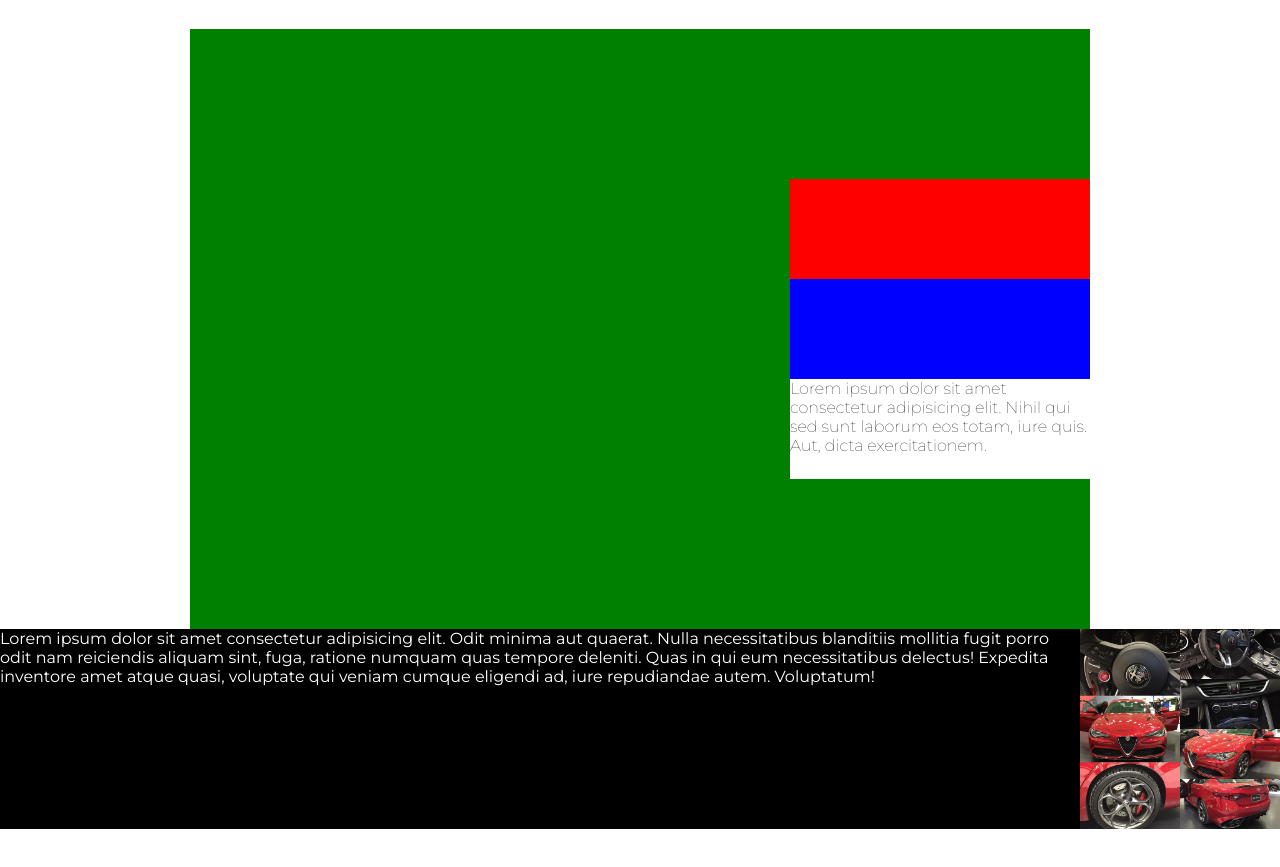
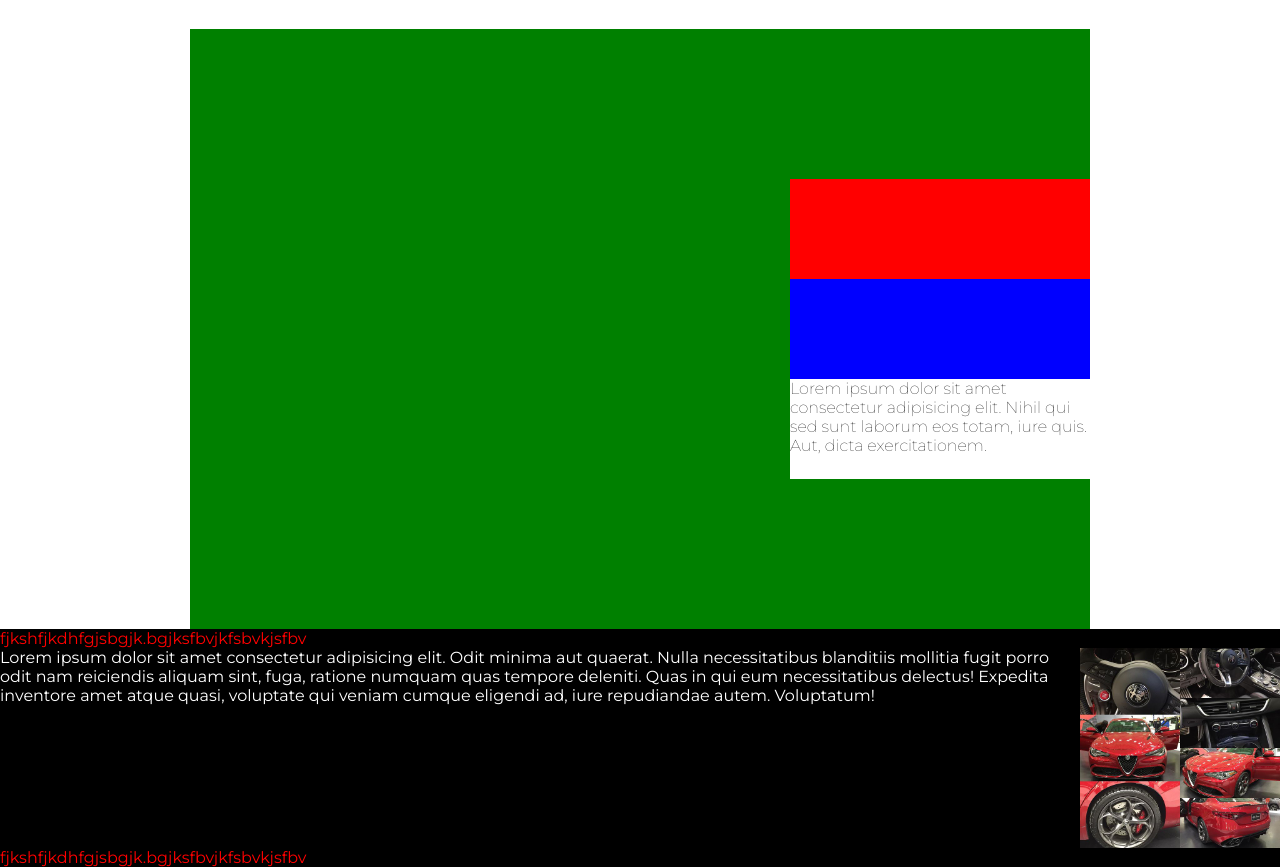
Before and after one commit to tunjiakanbi/vct1125-spr22, a plain HTML site: page index.html in a window 1280 px wide. Shown: the part 88-955 px from the top of the page. Before the commit the page ends 917 px from the top, so only its background shows below. Drawn offline with Linux system fonts and the light colour scheme.

Commit message:
added test branch

```diff
--- a/css/style.scss
+++ b/css/style.scss
@@ -141,17 +141,17 @@ header {
       clear: both;
   }
 }
-// .mydiv::before {
-//     display: block;
-//     position: relative;
-//     content:'fjkshfjkdhfgjsbgjk.bgjksfbvjkfsbvkjsfbv';
-//     width: 200px;
-//     color: red;
-// }
-// .mydiv::after {
-//     display: block;
-//     position: relative;
-//     content:'fjkshfjkdhfgjsbgjk.bgjksfbvjkfsbvkjsfbv';
-//     width: 200px;
-//     color: red;
-// }
+.mydiv::before {
+    display: block;
+    position: relative;
+    content:'fjkshfjkdhfgjsbgjk.bgjksfbvjkfsbvkjsfbv';
+    width: 200px;
+    color: red;
+}
+.mydiv::after {
+    display: block;
+    position: relative;
+    content:'fjkshfjkdhfgjsbgjk.bgjksfbvjkfsbvkjsfbv';
+    width: 200px;
+    color: red;
+}
```
Also changed, not shown: css/style.css, 1 other file.
